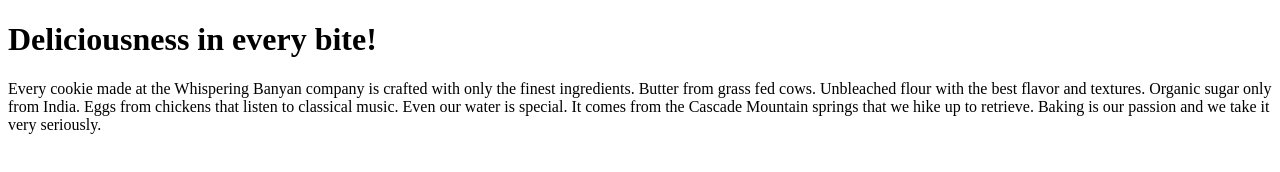
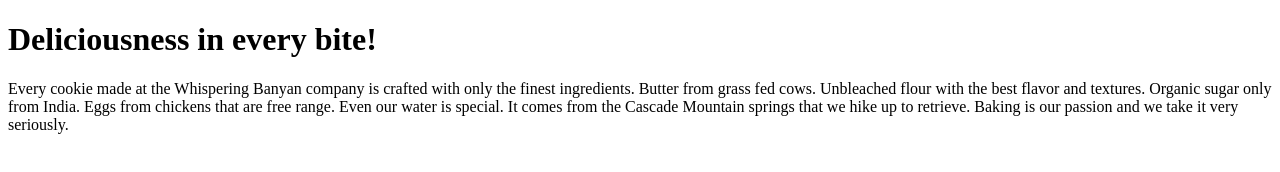
Before and after one commit to kameshwara09/BanyanCookies, a plain HTML site: page index.htm in a window 1280 px wide. Drawn offline with Linux system fonts and the light colour scheme.

Commit message:
updated text to free range

```diff
--- a/index.htm
+++ b/index.htm
@@ -2,6 +2,6 @@
 <html>
 <body>
 <h1>Deliciousness in every bite!</h1>
-<p>Every cookie made at the Whispering Banyan company is crafted with only the finest ingredients. Butter from grass fed cows. Unbleached flour with the best flavor and textures. Organic sugar only from India. Eggs from chickens that listen to classical music. Even our water is special. It comes from the Cascade Mountain springs that we hike up to retrieve. Baking is our passion and we take it very seriously.</p>
+<p>Every cookie made at the Whispering Banyan company is crafted with only the finest ingredients. Butter from grass fed cows. Unbleached flour with the best flavor and textures. Organic sugar only from India. Eggs from chickens that are free range. Even our water is special. It comes from the Cascade Mountain springs that we hike up to retrieve. Baking is our passion and we take it very seriously.</p>
 </body>
 </html>
```
